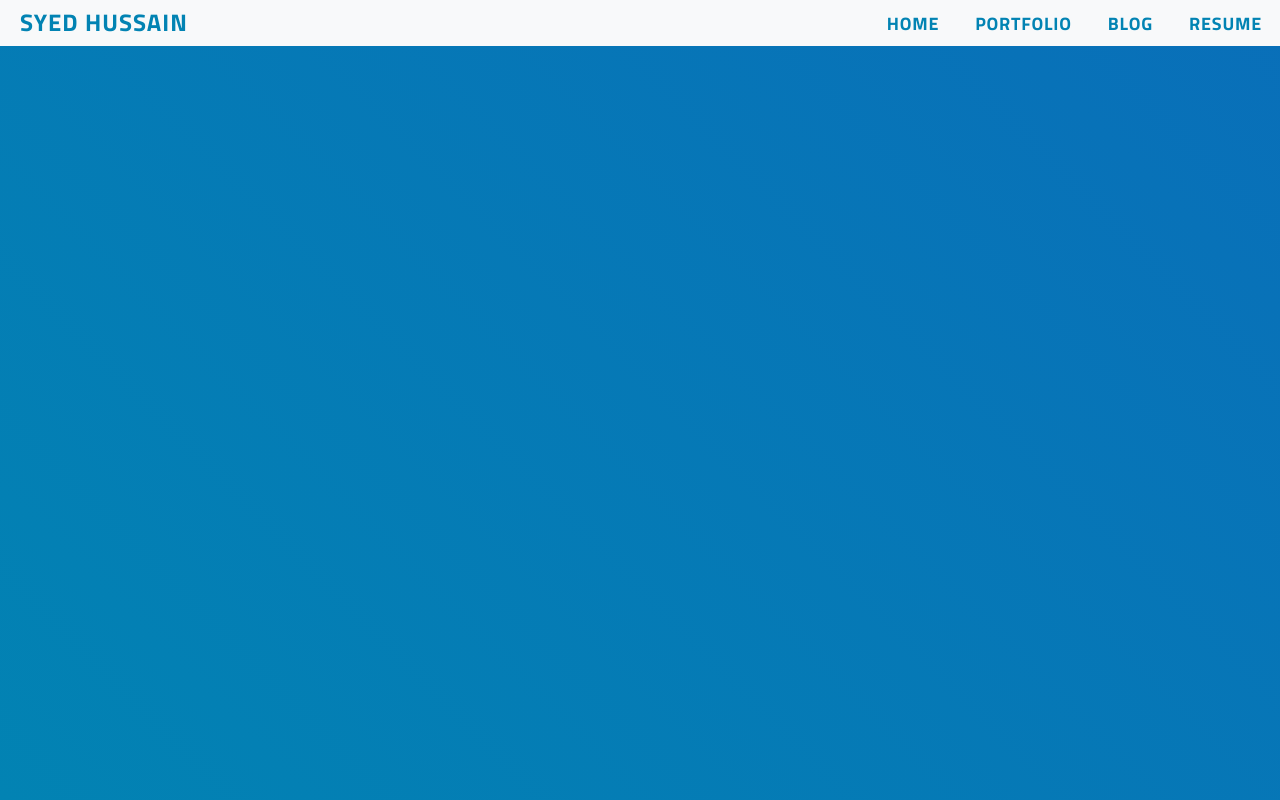
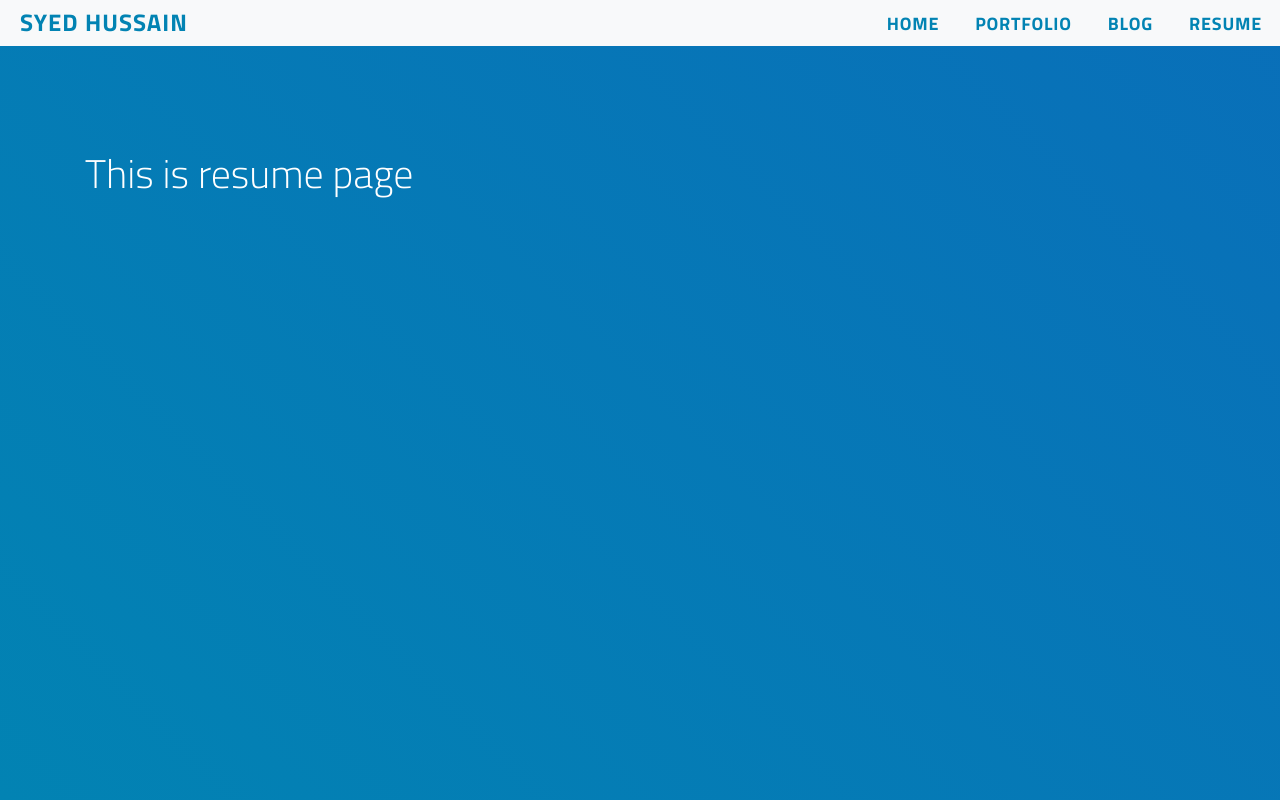
Before and after one commit to syedkhussain1/portfolio-syed, a Next.js app: page /resume in a window 1280 px wide. Built offline with nearby package versions, Linux system fonts and the light colour scheme.

Commit message:
Created a base page envelop for all the pages

```diff
--- /dev/null
+++ b/components/shared/BasePage.js
@@ -0,0 +1,13 @@
+import { Container } from 'reactstrap'
+
+const BasePage = (props) => {
+    return(
+        <div className={`base-page ${props.className || ""}`}>
+            <Container>
+                {props.children}
+            </Container>
+        </div>
+    )
+}
+
+export default BasePage;
--- a/package.json
+++ b/package.json
@@ -26,6 +26,7 @@
     "emotion": "^9.2.12",
     "express": "^4.17.1",
     "express-jwt": "^5.3.1",
+    "file-loader": "^4.0.0",
     "fontfaceobserver": "^2.1.0",
     "formik": "^1.3.2",
     "immutable": "^4.0.0-rc.12",
@@ -34,6 +35,7 @@
     "moment": "^2.22.2",
     "mongoose": "^5.3.12",
     "next": "^7.0.2",
+    "next-compose-plugins": "^2.2.0",
     "next-routes": "^1.4.2",
     "node-sass": "^4.12.0",
     "optimize-css-assets-webpack-plugin": "^5.0.1",
@@ -41,6 +43,7 @@
     "react-datepicker": "^1.8.0",
     "react-dom": "^16.8.6",
     "react-emotion": "^9.2.12",
+    "react-icons": "^3.7.0",
     "react-toastify": "^4.4.3",
     "react-typed": "^1.1.2",
     "reactstrap": "^6.5.0",
--- a/pages/portfolio.js
+++ b/pages/portfolio.js
@@ -1,6 +1,7 @@
 import React, { Component } from 'react'
 import {Link} from '../routes'
 import BaseLayout from '../components/layouts/BaseLayout'
+import BasePage from '../components/shared/BasePage';
 
 class Portfolio extends Component{
     state = {
@@ -40,10 +41,12 @@ class Portfolio extends Component{
         return(
 
             <BaseLayout>
+            <BasePage>
             <h2>This is portfolio page</h2>
             <ul>
                 {this.renderPosts(this.state.posts)}
             </ul>
+            </BasePage>
             </BaseLayout>
         )
     }
--- a/pages/portfolioDetails.js
+++ b/pages/portfolioDetails.js
@@ -1,6 +1,7 @@
 import React, { Component } from 'react'
 import { withRouter } from 'next/router';
 import BaseLayout from '../components/layouts/BaseLayout'
+import BasePage from '../components/shared/BasePage';
 import axios from 'axios';
 
 
@@ -25,9 +26,11 @@ class PortfolioDetails extends Component{
         const portfolioData = this.props.portfolioData;
         return(
             <BaseLayout>
+            <BasePage>
                 <p>PROJECT #: { portfolioData.id }</p>
                 <h1>TITLE: { portfolioData.title }</h1>
                 <p>DESCRIPTION: { portfolioData.body }</p>
+            </BasePage>
             </BaseLayout>
         )
     }
--- a/pages/resume.js
+++ b/pages/resume.js
@@ -1,10 +1,15 @@
 import React, { Component } from 'react'
 import BaseLayout from '../components/layouts/BaseLayout'
+import BasePage from '../components/shared/BasePage';
 
 class Resume extends Component{
     render(){
         return(
-            <BaseLayout>This is resume page</BaseLayout>
+            <BaseLayout>
+            <BasePage>
+                <h1>This is resume page</h1>
+            </BasePage>
+            </BaseLayout>
         )
     }
 }
--- a/styles/main.scss
+++ b/styles/main.scss
@@ -31,3 +31,12 @@ html, body {
 .absolute {
     position: absolute;
 }
+
+.base-page {
+    padding-top: 150px;
+    color:white;
+}
+
+.SocialProfile{
+    text-align: center;
+}
```
Also changed, not shown: components/shared/basepage.js (deleted, +0 -18 lines), pages/about.js (deleted, +0 -12 lines), pages/blogs.js (+7 -3 lines), pages/index.js (+5 -6 lines), static/images/linkedin-icon.png (added), 1 other file (tests, documents, lock files or other folders).
